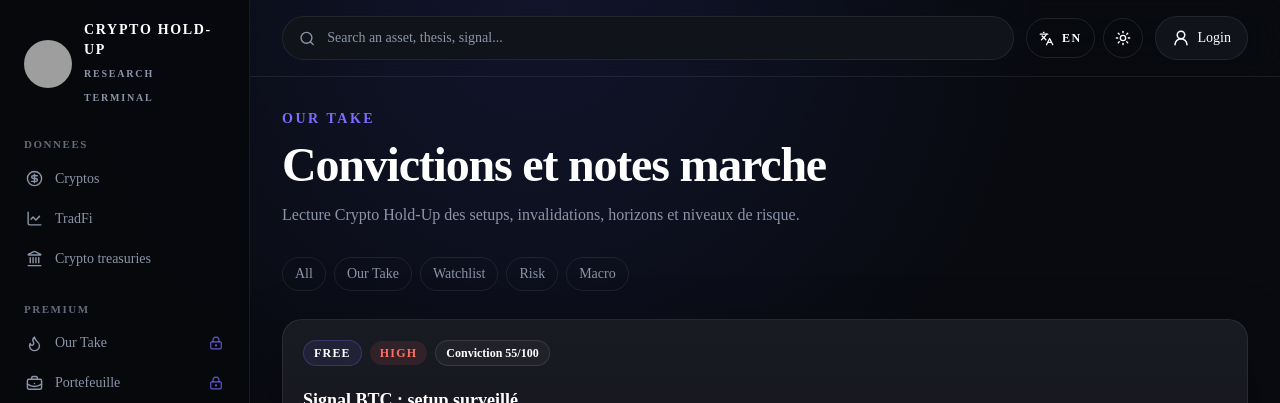
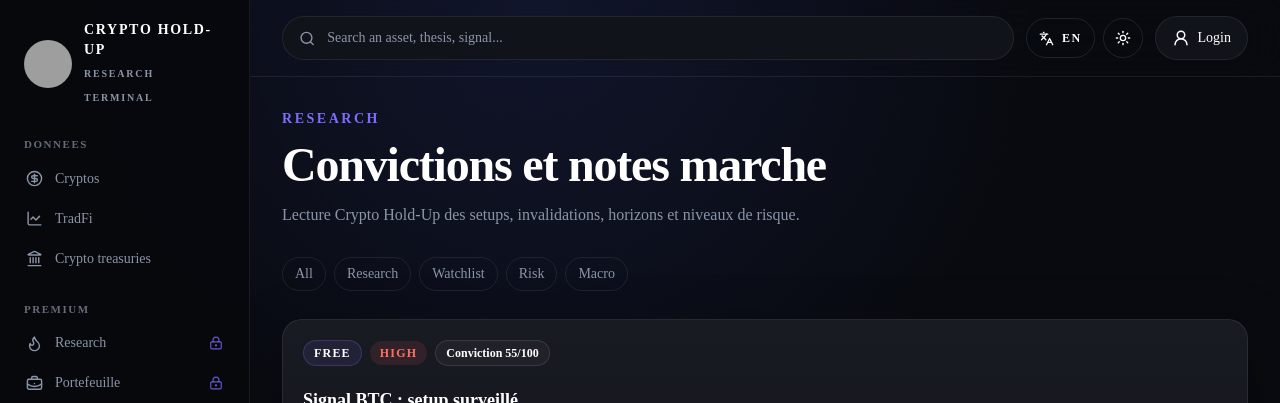
Before and after one commit to Azathustra/HypurrScope, a Next.js app: page /feed in a window 1280 px wide. Shown: the top 403 px of the page. Built offline with nearby package versions, Linux system fonts and the light colour scheme; grey boxes are pictures that could not be loaded.

Commit message:
Rename Our Take to Research

```diff
--- a/app/feed/page.tsx
+++ b/app/feed/page.tsx
@@ -6,12 +6,12 @@ export default function FeedPage() {
   return (
     <div className="space-y-7">
       <SectionHeading
-        eyebrow="Our Take"
+        eyebrow="Research"
         title="Convictions et notes marche"
         description="Lecture Crypto Hold-Up des setups, invalidations, horizons et niveaux de risque."
       />
       <div className="flex flex-wrap gap-2">
-        {["All", "Our Take", "Watchlist", "Risk", "Macro"].map((filter) => (
+        {["All", "Research", "Watchlist", "Risk", "Macro"].map((filter) => (
           <span key={filter} className="rounded-full border border-line px-3 py-1.5 text-sm text-muted">{filter}</span>
         ))}
       </div>
--- a/components/mobile-nav.tsx
+++ b/components/mobile-nav.tsx
@@ -9,7 +9,7 @@ const items = [
   { label: "Crypto", href: "/cryptos", icon: CircleDollarSign },
   { label: "TradFi", href: "/tradfi", icon: LineChart },
   { label: "Treasuries", href: "/crypto-treasuries", icon: Landmark },
-  { label: "Our Take", href: "/feed", icon: Flame, premium: true },
+  { label: "Research", href: "/feed", icon: Flame, premium: true },
   { label: "Portfolio", href: "/portfolio", icon: BriefcaseBusiness, premium: true },
   { label: "Formation", href: "/formation", icon: GraduationCap, premium: true },
   { label: "Watchlist", href: "/feed?view=watchlist", icon: CircleDollarSign, premium: true }
--- a/components/sidebar.tsx
+++ b/components/sidebar.tsx
@@ -38,7 +38,7 @@ const sections = [
     title: "Premium",
     premium: true,
     items: [
-      { label: "Our Take", href: "/feed", icon: Flame },
+      { label: "Research", href: "/feed", icon: Flame },
       { label: "Portefeuille", href: "/portfolio", icon: BriefcaseBusiness },
       { label: "Formation", href: "/formation", icon: GraduationCap },
       { label: "Watchlist", href: "/feed?view=watchlist", icon: CircleDollarSign }
@@ -179,7 +179,7 @@ function PremiumAccessModal({ onClose }: { onClose: () => void }) {
         </div>
         <p className="mt-6 max-w-2xl text-base leading-7 text-muted">
           Cette rubrique est reservee aux membres Premium. Connecte-toi si tu as deja un acces, ou choisis un abonnement pour
-          debloquer Our Take, Portefeuille, Formation et Watchlist.
+          debloquer Research, Portefeuille, Formation et Watchlist.
         </p>
         <div className="mt-8 grid gap-3 sm:grid-cols-2">
           <Link
--- a/lib/plans.ts
+++ b/lib/plans.ts
@@ -19,7 +19,7 @@ export const pricingPlans = [
     description: "Acces a nos theses d'investissement.",
     stripePriceEnv: "STRIPE_PRICE_THESES_MONTHLY",
     highlight: false,
-    features: ["Theses d'investissement", "Notes research", "Our Take", "Archives membres"]
+    features: ["Theses d'investissement", "Notes research", "Research", "Archives membres"]
   },
   {
     key: "portfolio_alerts_monthly",
```
